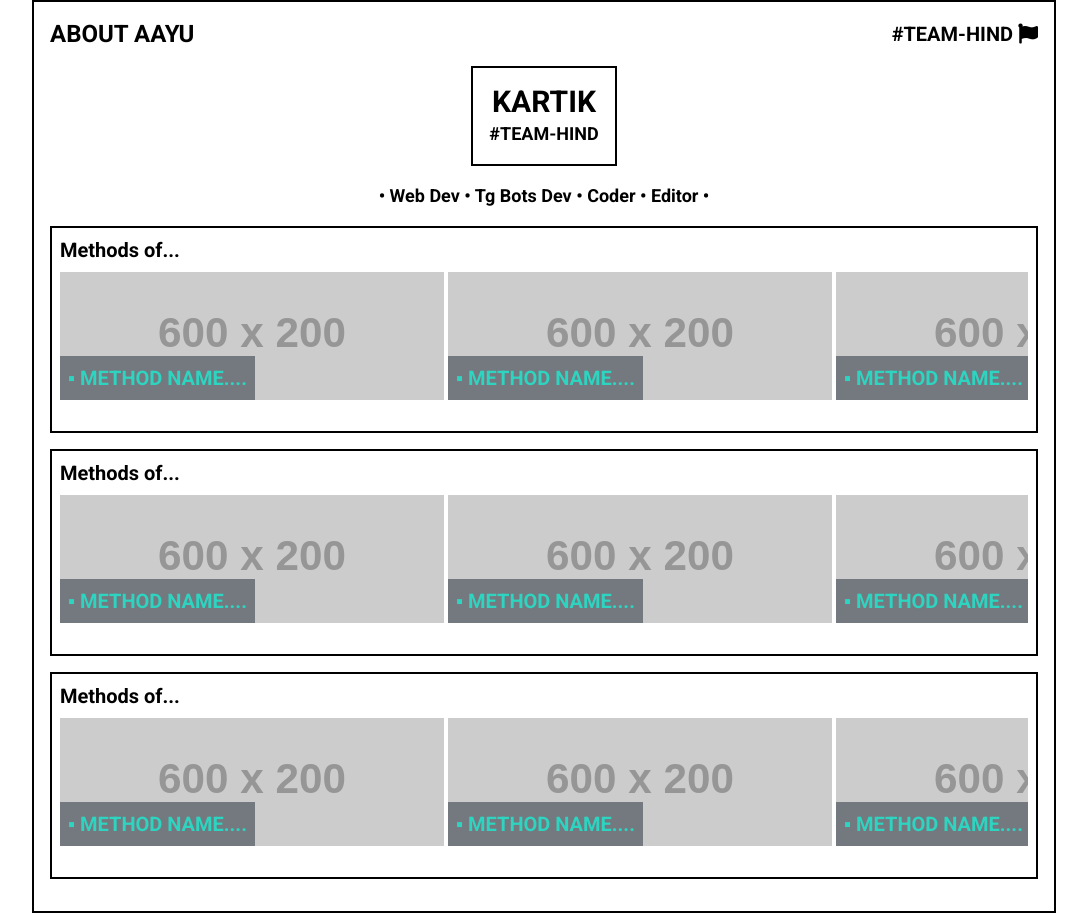
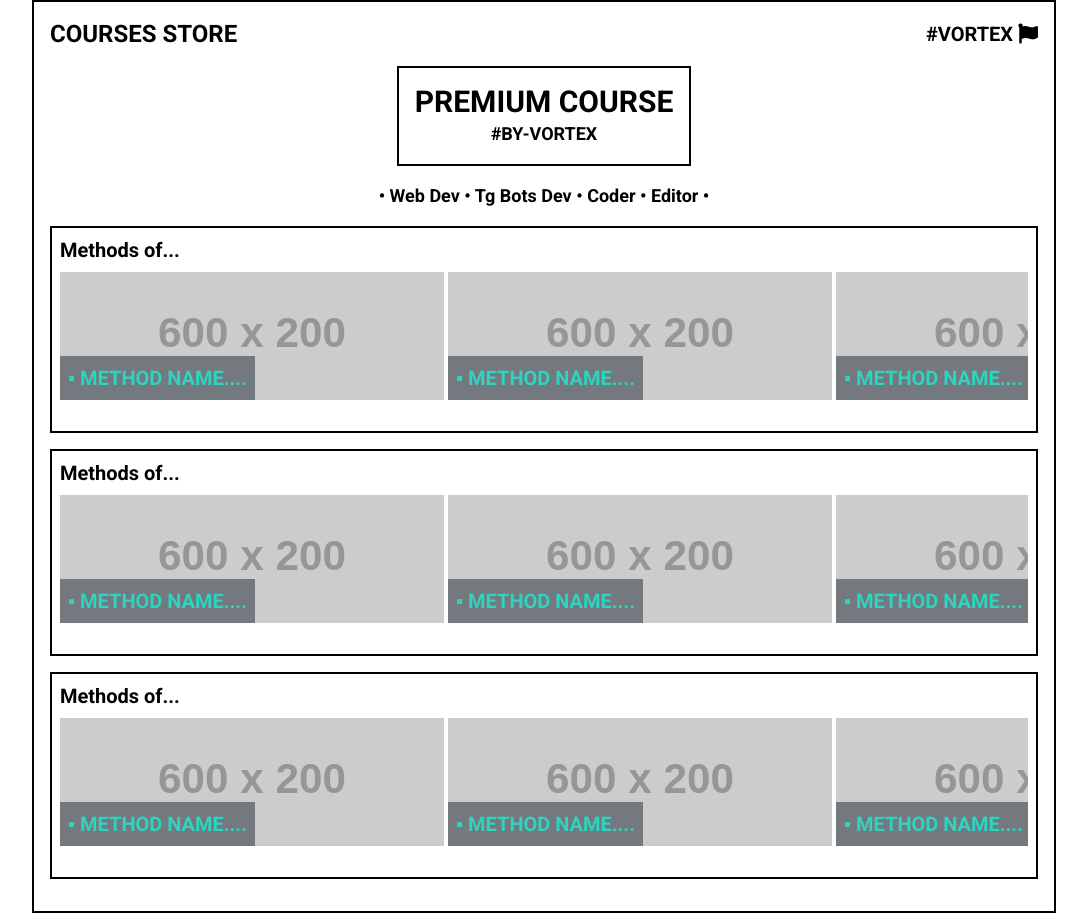
Before and after one commit to ikaayuxd/Vortexstore, a plain HTML site: page index.html in a window 1280 px wide. Shown: the whole page, without its empty margins (96-1183 px from the left). Drawn offline with nearby package versions, Linux system fonts and the light colour scheme; placeholder pictures from the web are drawn by us.

Commit message:
Update index.html

```diff
--- a/index.html
+++ b/index.html
@@ -13,20 +13,20 @@
     <div class="max-w-screen-lg mx-auto p-4 border-2 border-black">
         <div class="flex justify-between items-center mb-4">
             <div class="text-2xl font-bold">
-                ABOUT AAYU
+                COURSES STORE
             </div>
             <div class="text-xl font-bold">
-                #TEAM-HIND
+                #VORTEX
                 <i class="fas fa-flag"></i>
             </div>
         </div>
         <div class="text-center mb-4">
             <div class="border-2 border-black inline-block p-4">
                 <div class="text-3xl font-bold">
-                    KARTIK
+                    PREMIUM COURSE
                 </div>
                 <div class="text-lg">
-                    #TEAM-HIND
+                    #BY-VORTEX
                 </div>
             </div>
         </div>
```
